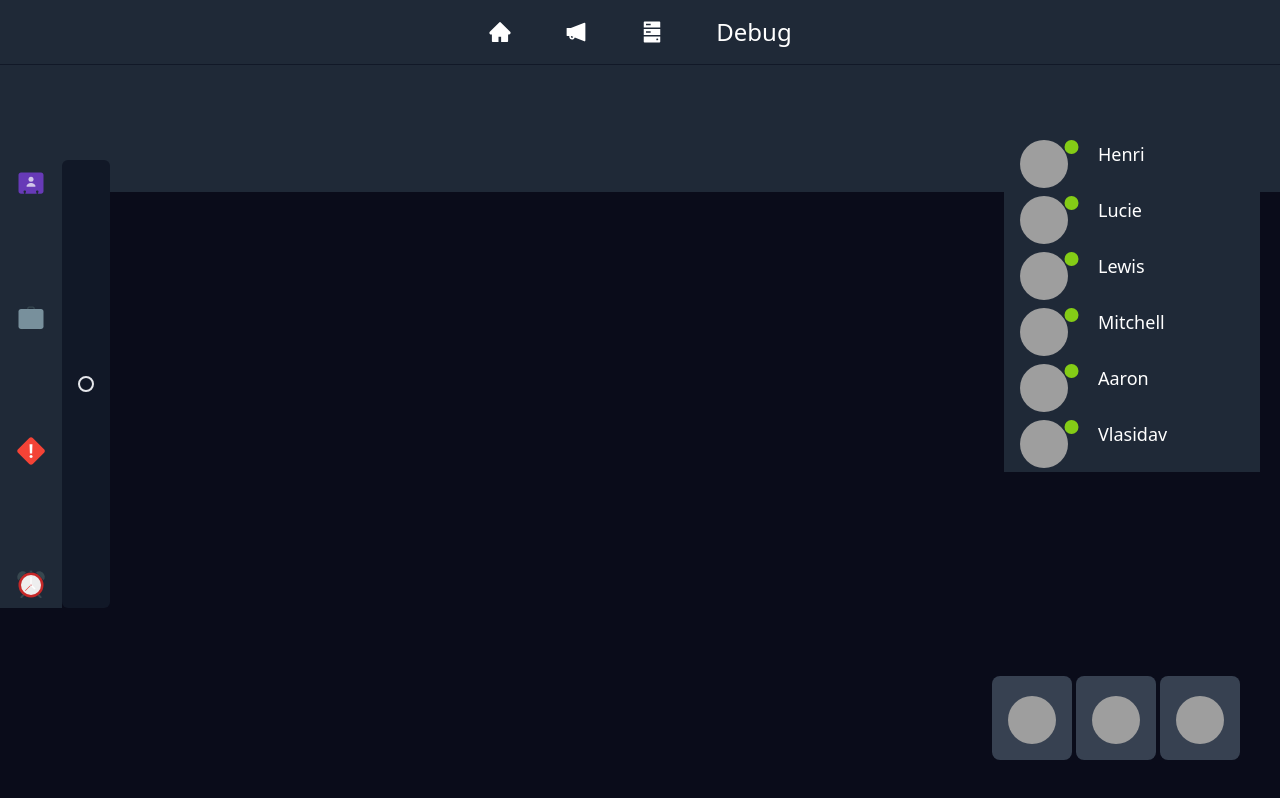
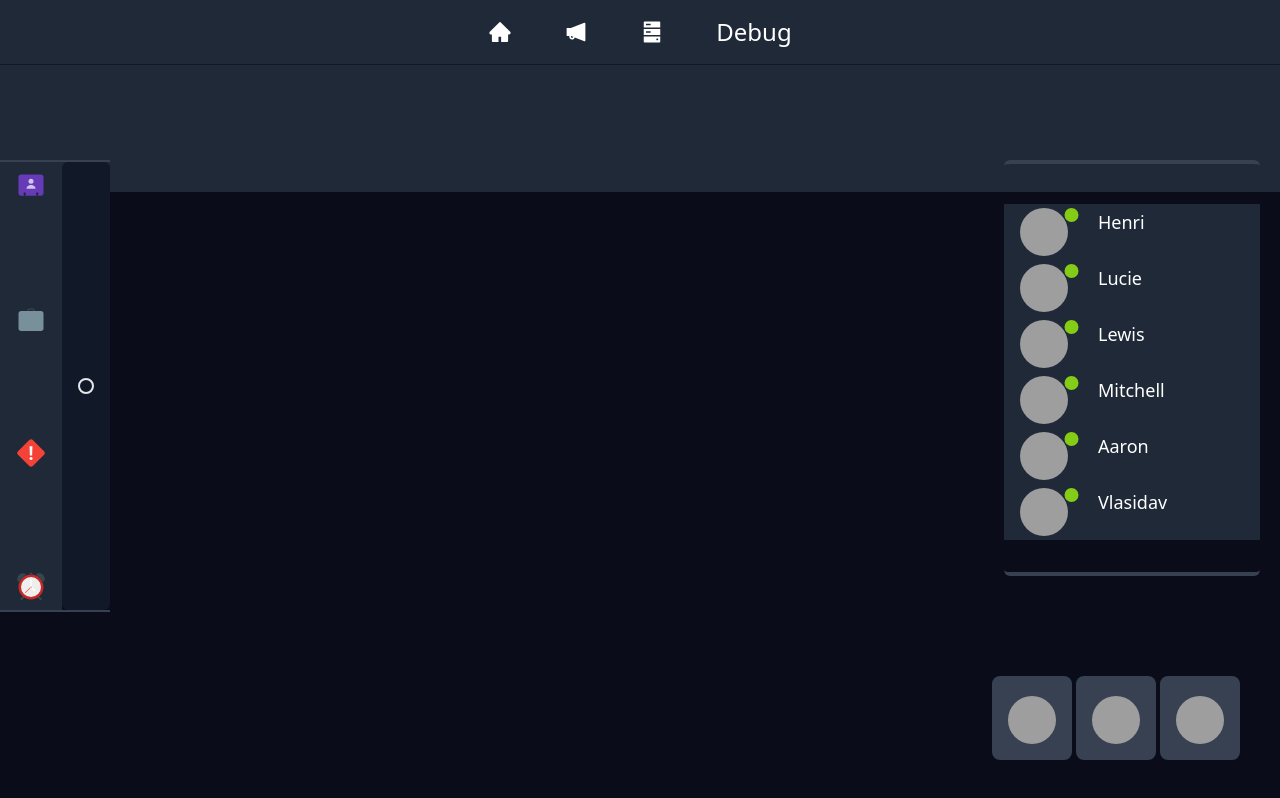
Before and after one commit to AroonSalotra/mock-socialmedia-app, a React (Create React App) app: page / in a window 1280 px wide. Built offline with nearby package versions, Linux system fonts and the light colour scheme; grey boxes are pictures that could not be loaded.

Commit message:
add css styling

```diff
--- a/src/App.js
+++ b/src/App.js
@@ -31,7 +31,7 @@ function App() {
   return (
 
     <BrowserRouter>
-      <div className="text-white bg-gray-800">
+      <div className="app">
         <Navbar />
 
         <Tabs
--- a/src/Components/Contacts.jsx
+++ b/src/Components/Contacts.jsx
@@ -19,7 +19,7 @@ const Contacts = (props) => {
     // fixed bg-gray-800 transition-all xl:relative flex flex-col gap-5 py-4
     return (
         <>
-            <section className="fixed right-5 mt-24">
+            <section className="fixed right-5 mt-40 pb-8 border-y-4 rounded-md border-gray-700">
                 {/* <h3>Online Contacts</h3> */}
                 <div className={`flex flex-col ${display} bg-gray-800 xl:flex :translate-y-0 mt-10`}>
                     {userFilter.map(({ userId }) => {
--- a/src/Components/MarketDisplay.jsx
+++ b/src/Components/MarketDisplay.jsx
@@ -16,7 +16,7 @@ const MarketDisplay = (props) => {
         <section>
             <h1 className="text-white text-center text-3xl">This is the marketplace!</h1>
             <div className={customClass ? customClass :
-                "flex flex-col items-center md:grid grid-cols-4 justify-center gap-20 lg:mx-64"}>
+                "flex flex-col items-center md:grid grid-cols-3 justify-center gap-20 lg:mx-64"}>
                 {/* {MARKET.map(({ item, itemImg, price, sellerName }) => {
                     return <MarketItem
                         item={item}
--- a/src/Components/MarketItem.jsx
+++ b/src/Components/MarketItem.jsx
@@ -41,7 +41,7 @@ const MarketItem = (props) => {
 
     return (
         <div key={itemID}
-            className="w-fit mt-4">
+            className="w-fit mt-4 py-4">
 
             {showPoster ? <div className="pb-4">
                 <p>Listed By:</p>
--- a/src/Components/Tabs.jsx
+++ b/src/Components/Tabs.jsx
@@ -56,7 +56,7 @@ const Tabs = (props) => {
 
     return (
         <>
-            <section className={`fixed overflow-hidden h-fit mt-40 z-10 w-fit ${isActive ? "" : "pointer-events-none"} md:pointer-events-auto`}>
+            <section className={`fixed border-y-2 border-gray-700 overflow-hidden h-fit mt-40 z-10 w-fit ${isActive ? "" : "pointer-events-none"} md:pointer-events-auto`}>
                 {/* <h1>{isActive.toString()}</h1> */}
                 <div className={`transition-all ${isActive ? "sidebar-open" : "sidebar-close"}  lg:-translate-x-0  lg: flex overflow-visible !pointer-events-auto`}>
 
--- a/src/index.css
+++ b/src/index.css
@@ -15,18 +15,6 @@ html {
     pointer-events: none;
 }
 
-.red {
-    @apply bg-red-700
-}
-
-.lime {
-    @apply bg-lime-600
-}
-
-.amber {
-    @apply bg-amber-600
-}
-
 .debug-class {
     @apply opacity-0
 }
@@ -38,3 +26,29 @@ html {
 .hide-chat {
     @apply opacity-0 h-0 w-4
 }
+
+.app {
+    @apply text-white bg-gray-800
+}
+
+.border-y {
+    @apply border-y-2 border-gray-700 rounded-md
+}
+
+/* Custom scrollbar */
+
+::-webkit-scrollbar {
+    @apply w-2
+}
+
+::-webkit-scrollbar-track {
+    @apply bg-gray-100
+}
+
+::-webkit-scrollbar-thumb {
+    @apply bg-gray-700
+}
+
+::-webkit-scrollbar-thumb:hover {
+    @apply bg-gray-500
+}
```
